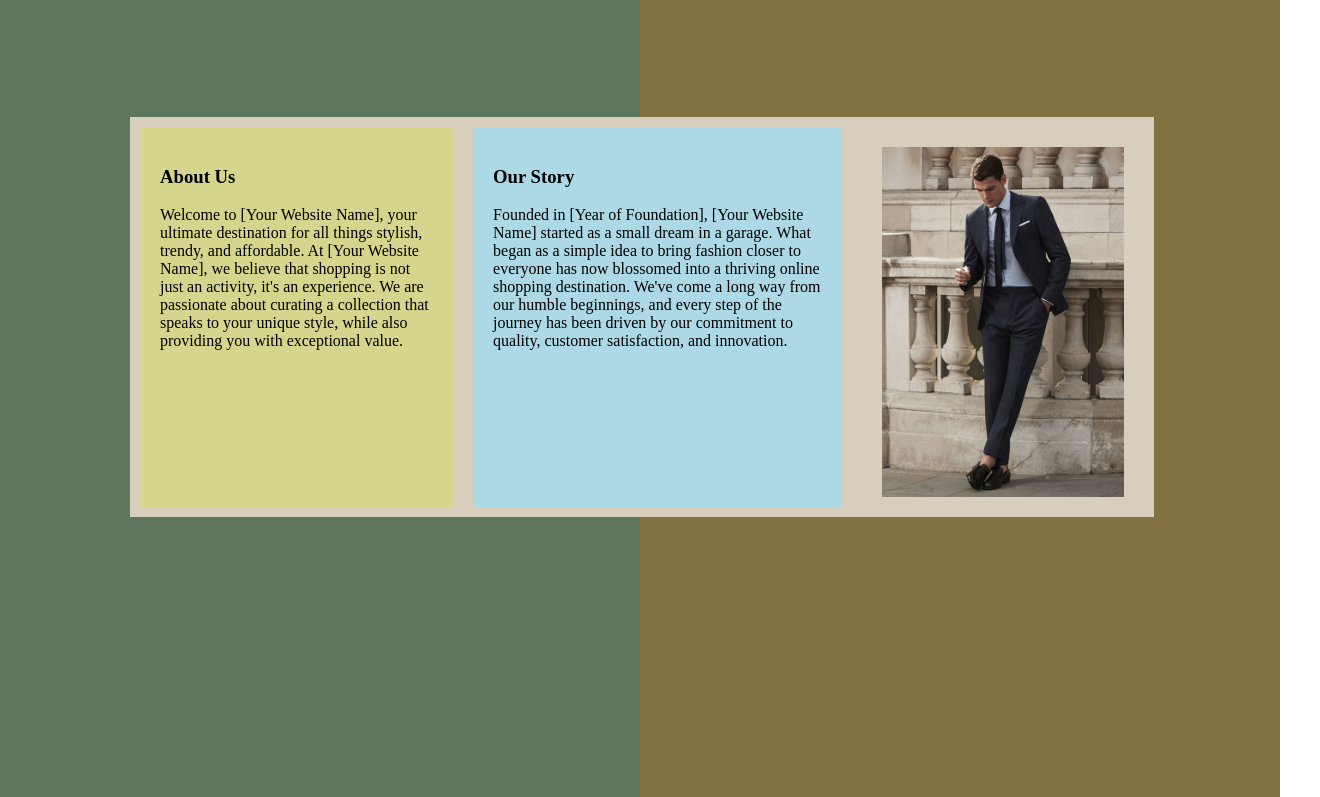
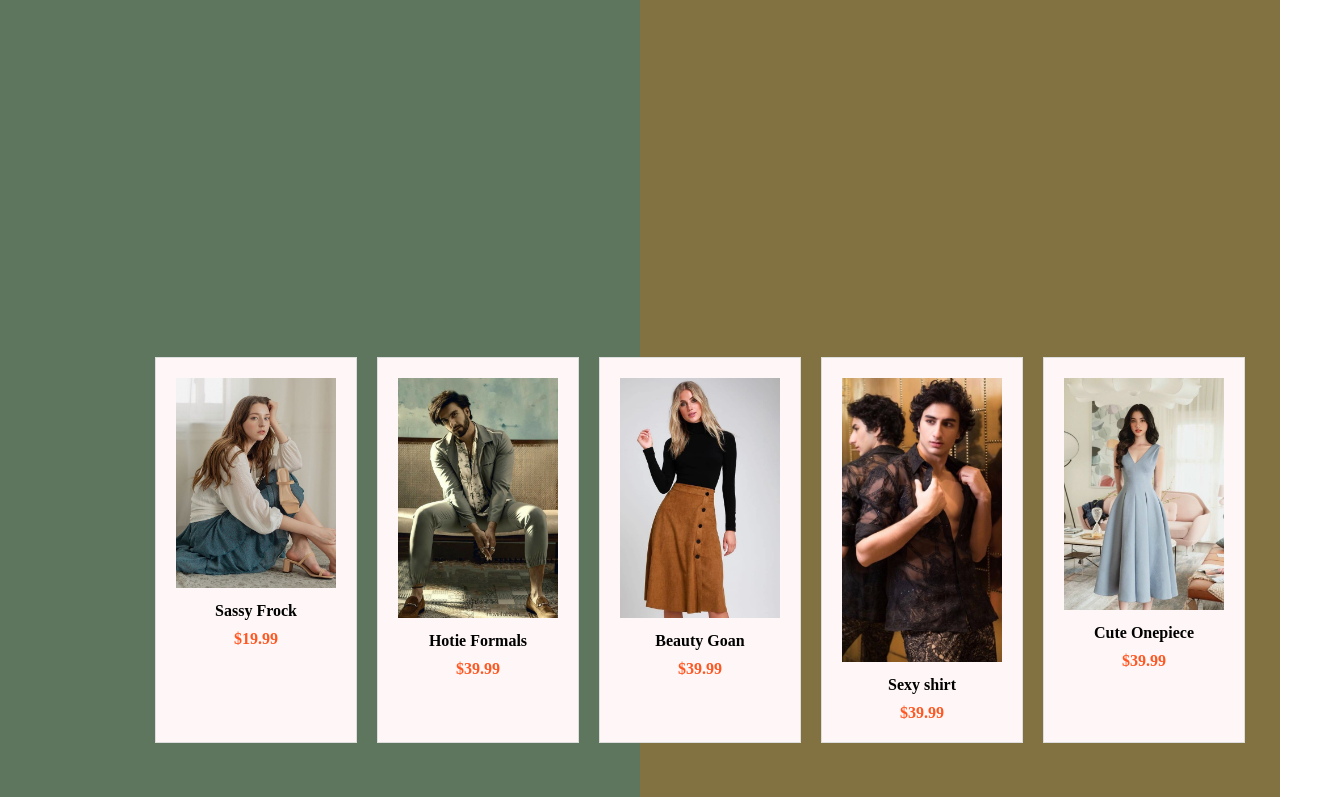
Before and after one commit to chekonda/Lander-page, a plain HTML site: page index.html in a window 1280 px wide. Shown: the part 603-1400 px from the top of the page, 1320 px wide, since content can reach past the window. Drawn offline with Linux system fonts and the light colour scheme.

Commit message:
new boxes added

```diff
--- a/index.css
+++ b/index.css
@@ -4,23 +4,23 @@ body{
 .background{
 
     width: 100vw;
-    height: 200vh;
+    height: 300vh;
     display: flex;
     flex-direction: row;
 }
 .left{
 background-color:rgb(94, 117, 94);
+height: 300vh;
+width: 50vw;
 /* float: left; */
 
 
-width:50%;
-height: 200vh;
 }
 .right{
 background-color:  rgb(130, 114, 66);
 /* float: right; */
-width:50%;
-height: 200vh;
+width:50vw;
+height: 300vh;
 }
 .header{
 
@@ -127,11 +127,11 @@ button{
      position: absolute;
     display: flex;
     flex-direction: row;
-    top: 700px;
+    top: 200vh;
     left: 110px;
     background-color: rgb(215, 206, 188);
     color: black;
-    width: 80%;
+    width: 85vw;
     height: 400px;
     margin: 20px;
 
@@ -153,6 +153,7 @@ button{
     position: absolute; */
     background-color: lightblue;
     padding: 20px;
+    font-size: larger;
             margin: 10px;
 }
 .aboutus{
@@ -161,6 +162,7 @@ button{
     background-color: rgb(213, 213, 142);
     padding: 20px;
     margin: 10px;
+    font-size: larger;
 }
 .hero{
     padding: 20px;
@@ -169,12 +171,54 @@ button{
 }
 .footer {
     background-color: gray;
-    padding: 20px;
+    padding: 20px 0;
     text-align: center;
     color: white;
     width: 100vw;
     position: absolute;
-    top: 200vh;
+    top: 300vh;
     border-top:solid white ;
 
 }
+.clothes-container {
+    display: flex;
+    flex-wrap: wrap;
+    justify-content: center;
+    flex-direction: row;
+    gap: 20px;
+    max-width: 1400px;
+    position: absolute;
+    top: 120vh;
+    left: 120px;
+
+
+}
+
+.clothes-item {
+    background-color: rgb(255, 247, 247);
+    border: 1px solid #ddd;
+    padding: 20px;
+    width: calc(20% - 30px);
+    box-sizing: border-box;
+    text-align: center;
+    transition: transform 0.3s ease;
+}
+
+.clothes-item:hover {
+    transform: scale(1.05);
+}
+
+.clothes-image {
+    max-width: 100%;
+    height: auto;
+}
+
+.clothes-name {
+    font-weight: bold;
+    margin: 10px 0;
+}
+
+.clothes-price {
+    color: #ff5722;
+    font-weight: bold;
+}
--- a/index.html
+++ b/index.html
@@ -30,6 +30,38 @@
             <h5>10% percent discount for those people who plant trees</h5>
             <button class="Catalog">View Catalog</button>
 
+        </div>
+
+        <div class="clothes-container">
+            <div class="clothes-item">
+                <img class="clothes-image" src="p1.jpg" alt="Clothes Image">
+                <div class="clothes-name"> Sassy Frock  </div>
+                <div class="clothes-price">$19.99</div>
+            </div>
+
+            <div class="clothes-item">
+                <img class="clothes-image" src="p2.jpg" alt="Clothes Image">
+                <div class="clothes-name">Hotie Formals</div>
+                <div class="clothes-price">$39.99</div>
+            </div>
+            <div class="clothes-item">
+                <img class="clothes-image" src="p3.jpg" alt="Clothes Image">
+                <div class="clothes-name">Beauty Goan </div>
+                <div class="clothes-price">$39.99</div>
+            </div>            <div class="clothes-item">
+                <img class="clothes-image" src="p4.jpg" alt="Clothes Image">
+                <div class="clothes-name">Sexy shirt</div>
+                <div class="clothes-price">$39.99</div>
+            </div>
+            <div class="clothes-item">
+                <img class="clothes-image" src="p5.jpg" alt="Clothes Image">
+                <div class="clothes-name">Cute Onepiece</div>
+                <div class="clothes-price">$39.99</div>
+            </div>
+
+
+
+            <!-- Add more clothes-item divs for other products -->
         </div>
         <div class="about">
             <div class="aboutus">
```
Also changed, not shown: p1.jpg (added), p2.jpg (added), p3.jpg (added), p4.jpg (added), p5.jpg (added), sale.jpg (added).
